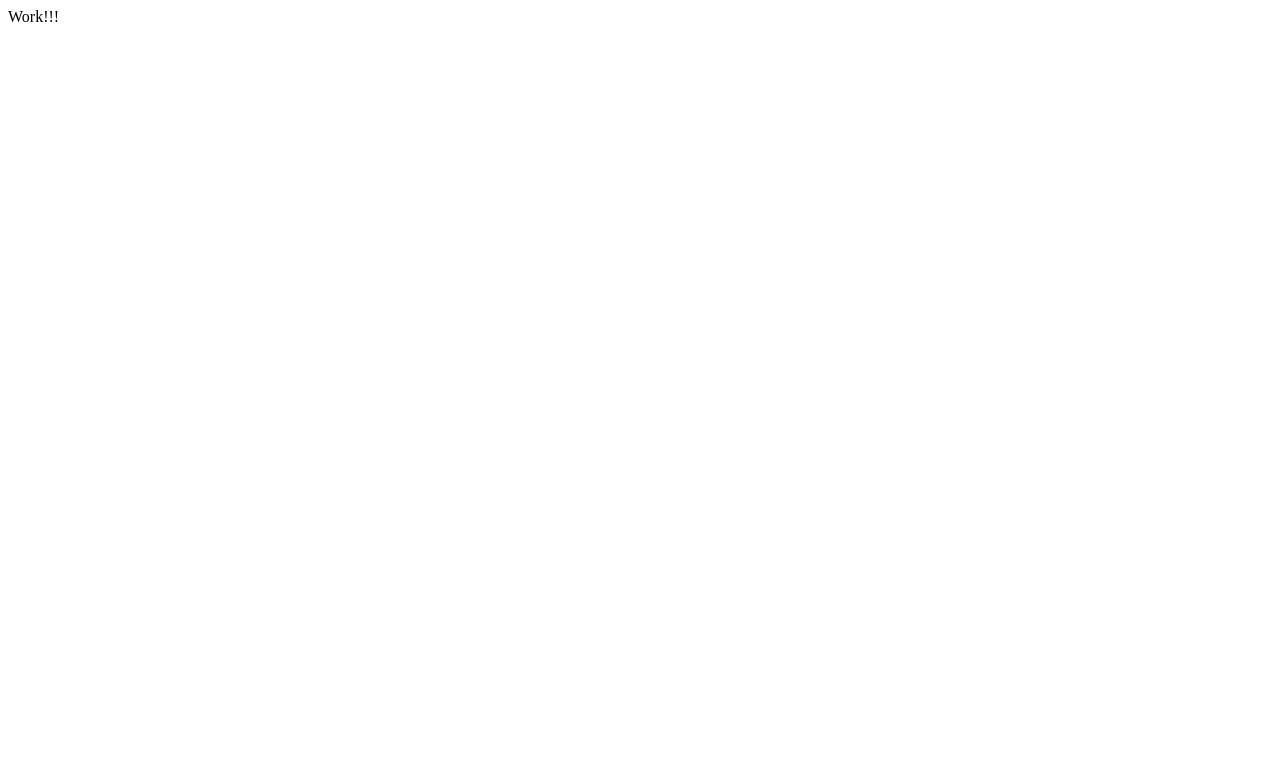
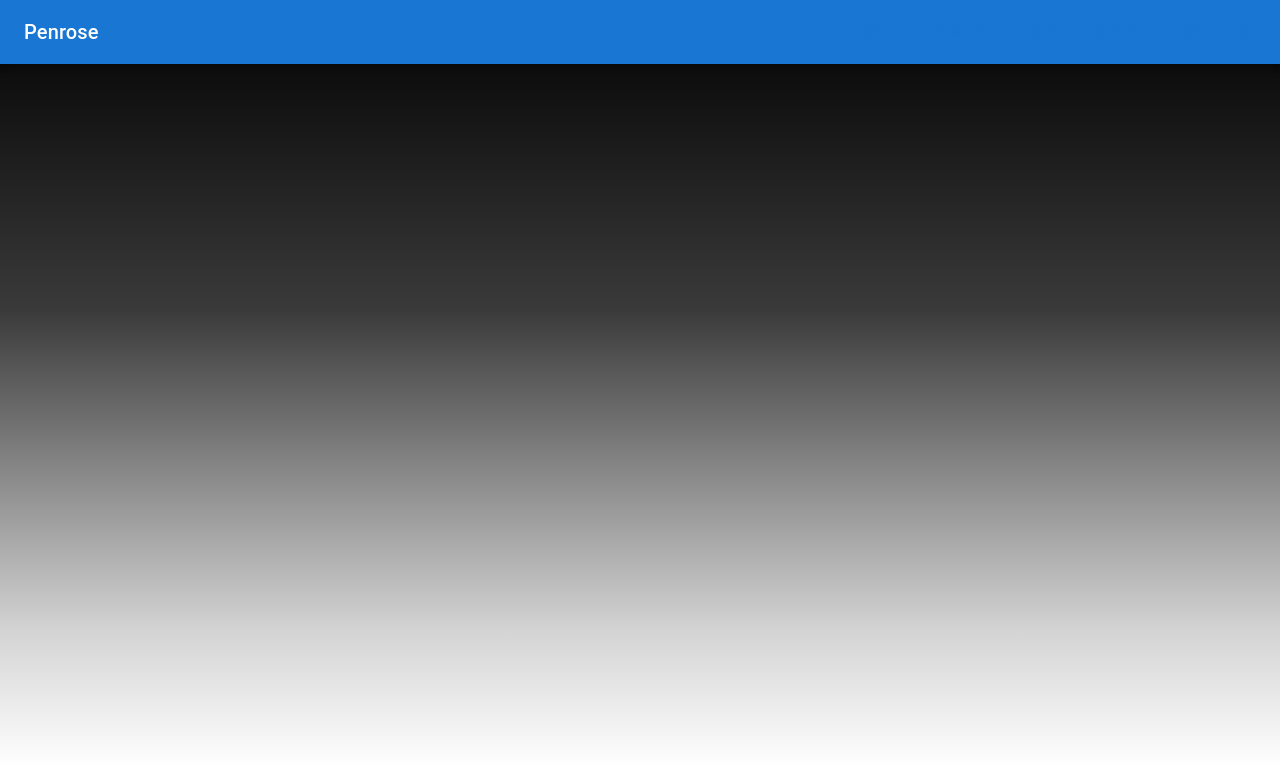
Before and after one commit to rshulyar/Penrose, a React (Create React App) app: page / in a window 1280 px wide. Shown: the top 768 px of the page. Built offline with nearby package versions, Linux system fonts and the light colour scheme; the HTML template or start-up script is replaced by a standard one.

Commit message:
basis for header was created

```diff
--- a/public/index.html
+++ b/public/index.html
@@ -26,7 +26,7 @@
     -->
     <title>React App</title>
   </head>
-  <body>
+  <body style="margin: 0;">
     <noscript>You need to enable JavaScript to run this app.</noscript>
     <div id="root"></div>
     <!--
--- a/src/App.js
+++ b/src/App.js
@@ -1,9 +1,12 @@
 import React from 'react';
+import Header from './components/header';
+
+import classes from './app.module.css';
 
 function App() {
     return (
-        <div>
-            Work!!!
+        <div className={classes['main-div']}>
+            <Header/>
         </div>
     );
 }
--- /dev/null
+++ b/src/app.module.css
@@ -0,0 +1,4 @@
+.main-div {
+    background: transparent linear-gradient(180deg, #000000 0%, #000000C6 40%, #0000002C 82%, #00000000 100%) 0% 0% no-repeat padding-box;
+    height: 768px;
+}
--- /dev/null
+++ b/src/components/header/header.js
@@ -0,0 +1,29 @@
+import * as React from 'react';
+import AppBar from '@mui/material/AppBar';
+import Box from '@mui/material/Box';
+import Toolbar from '@mui/material/Toolbar';
+import Typography from '@mui/material/Typography';
+
+import Menu from './menu';
+
+import classes from './header.module.css';
+
+export default function Header() {
+    return (
+        <Box sx={{ flexGrow: 1 }}>
+            <AppBar position="static" className={classes['background']}>
+                <Toolbar>
+                    <Typography
+                        variant="h6"
+                        noWrap
+                        component="div"
+                        sx={{ flexGrow: 1, display: { xs: 'none', sm: 'block' } }}
+                    >
+                        Penrose
+                    </Typography>
+                    <Menu/>
+                </Toolbar>
+            </AppBar>
+        </Box>
+    );
+}
--- /dev/null
+++ b/src/components/header/header.module.css
@@ -0,0 +1,7 @@
+.background {
+    background-color: inherit;
+}
+
+.background2 {
+
+}
--- /dev/null
+++ b/src/components/header/index.js
@@ -0,0 +1,3 @@
+import Header from './header';
+
+export default Header;
--- /dev/null
+++ b/src/components/header/menu/dropDownButton/dropDownButton.js
@@ -0,0 +1,104 @@
+import * as React from 'react';
+import Button from '@mui/material/Button';
+import ClickAwayListener from '@mui/material/ClickAwayListener';
+import Grow from '@mui/material/Grow';
+import Paper from '@mui/material/Paper';
+import Popper from '@mui/material/Popper';
+import MenuItem from '@mui/material/MenuItem';
+import MenuList from '@mui/material/MenuList';
+import Stack from '@mui/material/Stack';
+
+import classes from './dropDownButton.module.css';
+
+export default function DropDownButton() {
+    const [open, setOpen] = React.useState(false);
+    const anchorRef = React.useRef(null);
+
+    const handleToggle = () => {
+        setOpen((prevOpen) => !prevOpen);
+    };
+
+    const handleClose = (event) => {
+        if (anchorRef.current && anchorRef.current.contains(event.target)) {
+            return;
+        }
+
+        setOpen(false);
+    };
+
+  function handleListKeyDown(event) {
+        if (event.key === 'Tab') {
+            event.preventDefault();
+            setOpen(false);
+        } else if (event.key === 'Escape') {
+            setOpen(false);
+        }
+  }
+
+  // return focus to the button when we transitioned from !open -> open
+    const prevOpen = React.useRef(open);
+    React.useEffect(() => {
+        if (prevOpen.current === true && open === false) {
+            anchorRef.current.focus();
+        }
+
+        prevOpen.current = open;
+    }, [open]);
+
+    return (
+        <Stack direction="row" spacing={2}>
+            <div>
+                <Button
+                    ref={anchorRef}
+                    id="composition-button"
+                    aria-controls={open ? 'composition-menu' : undefined}
+                    aria-expanded={open ? 'true' : undefined}
+                    aria-haspopup="true"
+                    onClick={handleToggle}
+                    className={classes['button-text']}
+                >
+                    Store
+                </Button>
+                <Popper
+                    open={open}
+                    anchorEl={anchorRef.current}
+                    role={undefined}
+                    placement="bottom-start"
+                    transition
+                    disablePortal
+                >
+                    {({ TransitionProps, placement }) => (
+                        <Grow
+                            {...TransitionProps}
+                            style={{
+                                transformOrigin:
+                                placement === 'bottom-start' ? 'left top' : 'left bottom',
+                            }}
+                        >
+                            <Paper>
+                                <ClickAwayListener onClickAway={handleClose}>
+                                    <MenuList
+                                        autoFocusItem={open}
+                                        id="composition-menu"
+                                        aria-labelledby="composition-button"
+                                        onKeyDown={handleListKeyDown}
+                                    >
+                                        <a href='#' className={classes['link']}>
+                                            <MenuItem onClick={handleClose}>Women</MenuItem>
+                                        </a>
+                                        <a href='#' className={classes['link']}>
+                                            <MenuItem onClick={handleClose}>Man</MenuItem>
+                                        </a>
+                                        <a href='#' className={classes['link']}>
+                                            <MenuItem onClick={handleClose}>Kids</MenuItem>
+                                        </a>
+                                    </MenuList>
+                                </ClickAwayListener>
+                            </Paper>
+                        </Grow>
+                    )}
+                </Popper>
+            </div>
+        </Stack>
+    );
+}
--- /dev/null
+++ b/src/components/header/menu/dropDownButton/dropDownButton.module.css
@@ -0,0 +1,15 @@
+.button-text{
+    font: normal normal 600 18px/23px Source Sans Pro;
+    letter-spacing: 0.9px;
+    color: #C445F4;
+    text-transform: uppercase;
+}
+
+.link {
+    text-decoration: none;
+    font-weight: bold;
+}
+
+.test {
+
+}
--- /dev/null
+++ b/src/components/header/menu/dropDownButton/index.js
@@ -0,0 +1,3 @@
+import DropDownButton from './dropDownButton';
+
+export default DropDownButton;
--- /dev/null
+++ b/src/components/header/menu/index.js
@@ -0,0 +1,3 @@
+import Menu from './menu';
+
+export default Menu;
--- /dev/null
+++ b/src/components/header/menu/menu.js
@@ -0,0 +1,18 @@
+import * as React from 'react';
+import Button from '@mui/material/Button';
+import Stack from '@mui/material/Stack';
+
+import DropDownButton from './dropDownButton';
+
+import classes from './menu.module.css';
+
+export default function Menu() {
+    return (
+        <Stack direction="row" spacing={2}>
+            <Button className={classes['home-buttons']}>Home</Button>
+            <Button className={classes['buttons']}>New Collections</Button>
+            <DropDownButton />
+            <Button className={classes['buttons']}>Contacts</Button>
+        </Stack>
+    );
+}
--- /dev/null
+++ b/src/components/header/menu/menu.module.css
@@ -0,0 +1,18 @@
+.home-buttons {
+    text-align: left;
+    font: normal normal 600 18px/23px Source Sans Pro;
+    letter-spacing: 0.9px;
+    color: #EECAFC;
+    text-transform: uppercase;
+}
+
+.buttons {
+    font: normal normal 600 18px/23px Source Sans Pro;
+    letter-spacing: 0.9px;
+    color: #C445F4;
+    text-transform: uppercase;
+}
+
+.button {
+
+}
```
